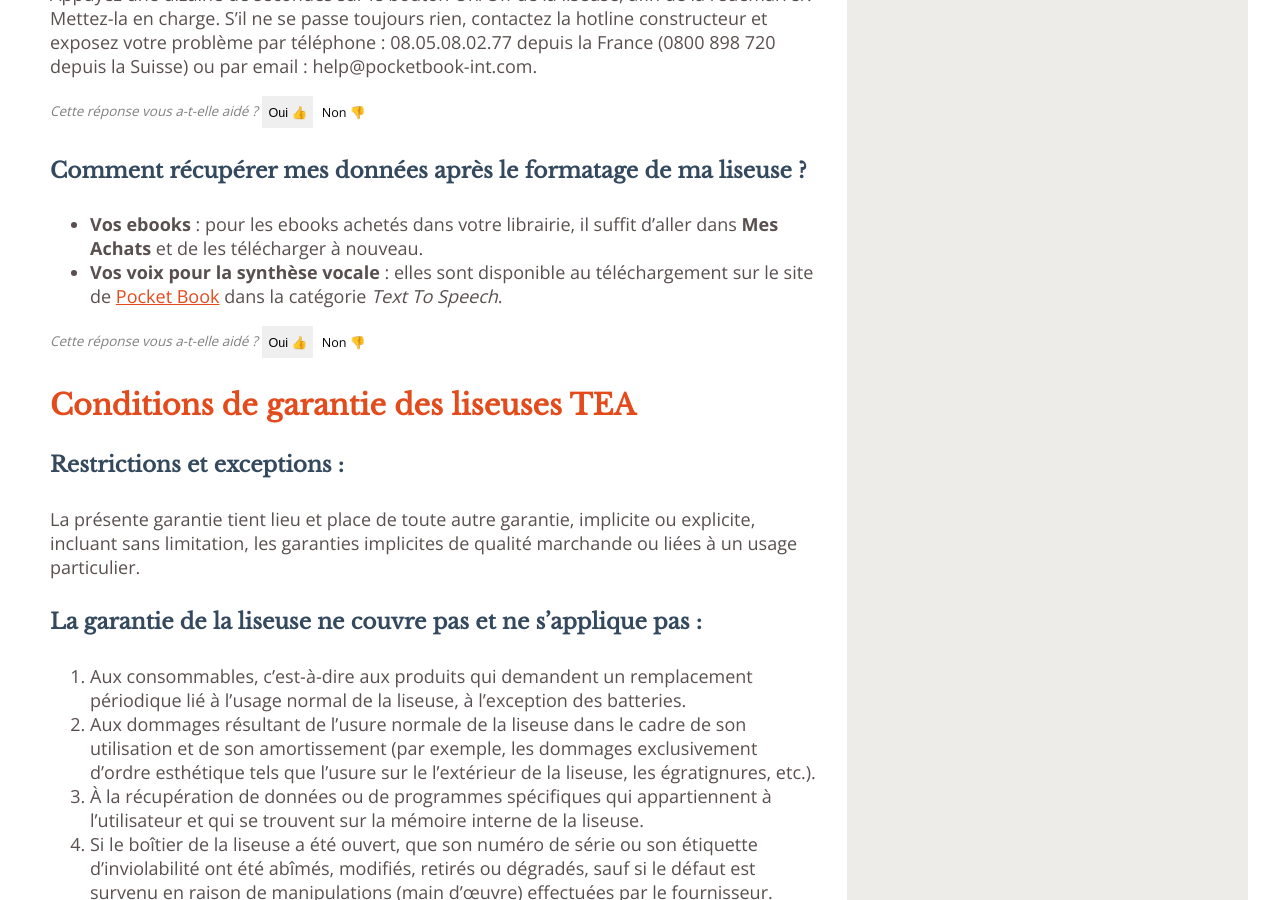
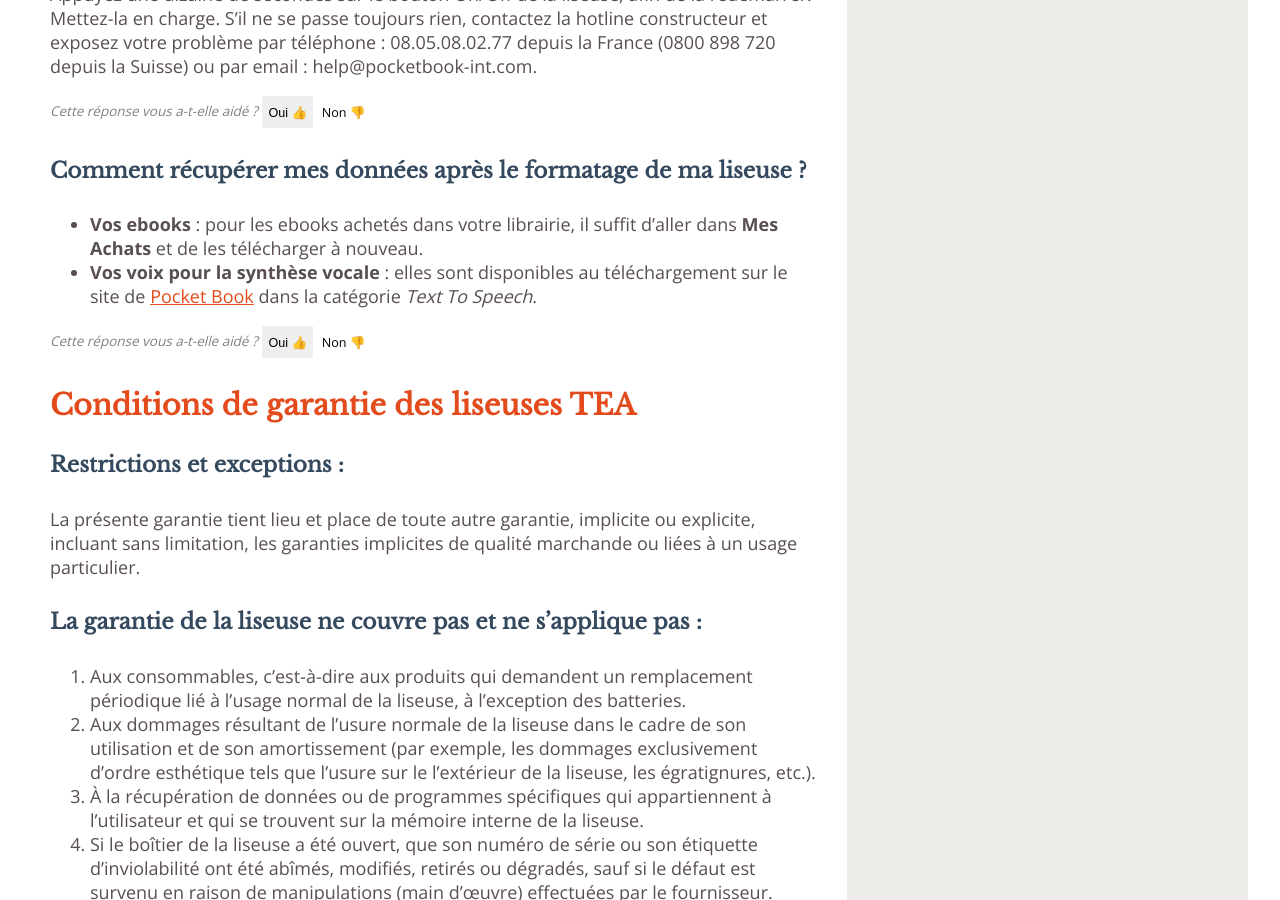
Before and after one commit to TEA-ebook/help-center, a Jekyll site: the page built from _pages/FAQ-liseuse.md, in a window 1280 px wide and 900 px high, scrolled down 6448 px. Built offline with Jekyll 4.4.1, drawn with Linux system fonts in a browser that asks for light colours.

Commit message:
Fix: typo

```diff
--- a/_pages/FAQ-liseuse.md
+++ b/_pages/FAQ-liseuse.md
@@ -295,7 +295,7 @@ S'il ne se passe toujours rien, contactez la hotline constructeur et exposez vot
 #### Comment récupérer mes données après le formatage de ma liseuse ?
 
 * __Vos ebooks__ : pour les ebooks achetés dans votre librairie, il suffit d'aller dans __Mes Achats__ et de les télécharger à nouveau.
-* __Vos voix pour la synthèse vocale__ : elles sont disponible au téléchargement sur le site de [Pocket Book](http://www.pocketbook-int.com/fr/support/pocketbook-ultra) dans la catégorie _Text To Speech_.
+* __Vos voix pour la synthèse vocale__ : elles sont disponibles au téléchargement sur le site de [Pocket Book](http://www.pocketbook-int.com/fr/support/pocketbook-ultra) dans la catégorie _Text To Speech_.
 
 {% include feedback-button.html question="Comment récupérer mes données après le formatage de ma liseuse ?" %}
 
```
